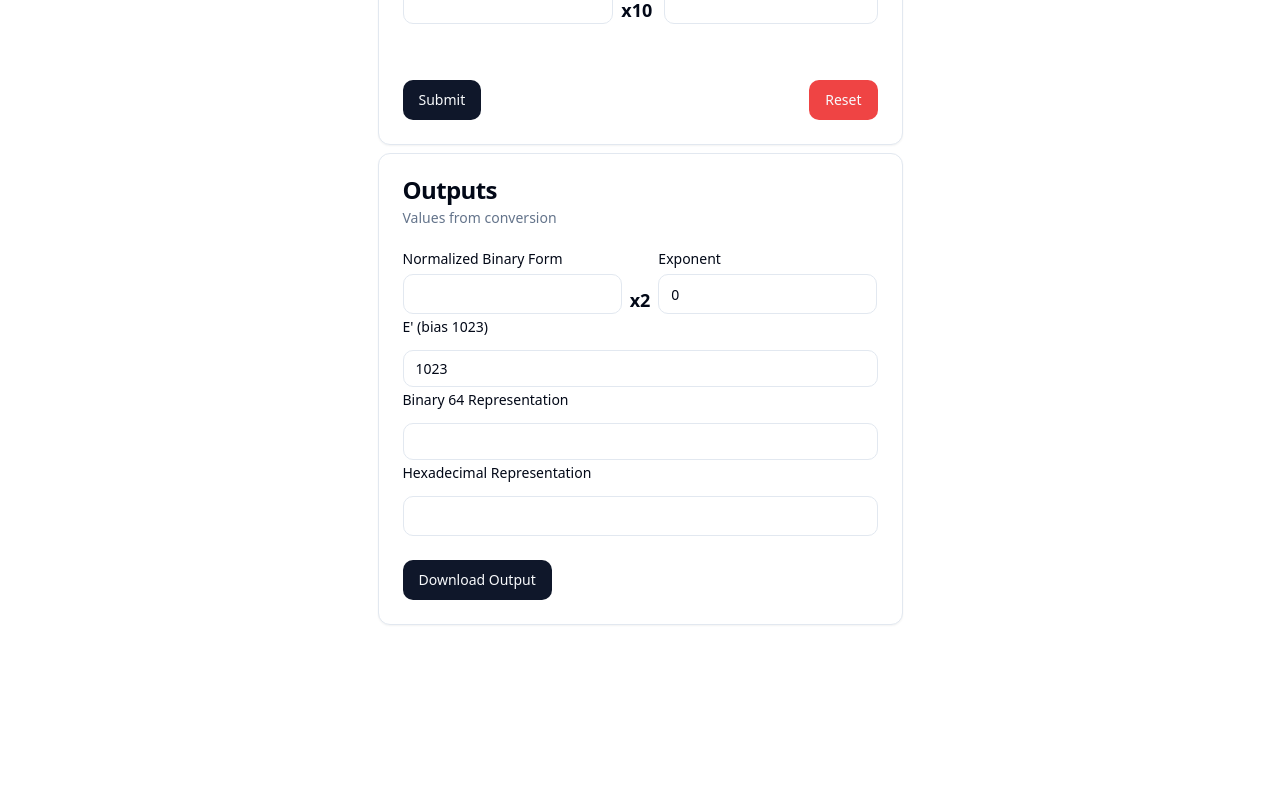
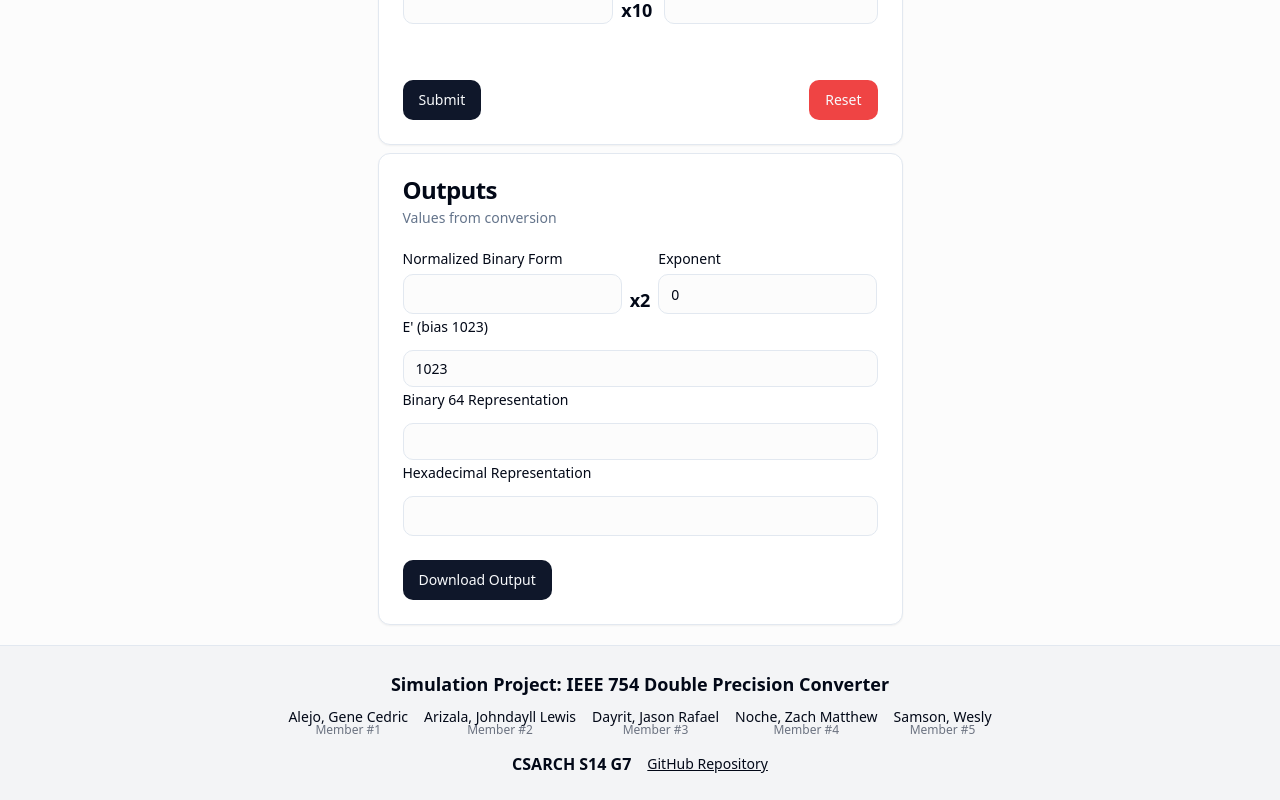
Before and after one commit to SakuZN/IEEE754-Binary64-Converter, a Next.js app: page / in a window 1280 px wide. Shown: the part 809-1609 px from the top of the page. Before the commit the page ends 1502 px from the top, so only its background shows below. Built offline with nearby package versions, Linux system fonts and the light colour scheme.

Commit message:
feat: add footer

```diff
--- a/src/app/components/BinaryGrid/Binary64Grid.tsx
+++ b/src/app/components/BinaryGrid/Binary64Grid.tsx
@@ -5,7 +5,6 @@ import { useOutputFormStore } from "@/app/components/store/conversion_output";
 const Binary64Grid = () => {
   const binary64Val = useOutputFormStore((state) => state.binary64);
 
-  console.log("binary64Val", binary64Val);
   const signBit = () => {
     let arr = [];
     for (let i = 0; i < 1; i++) {
@@ -45,7 +44,6 @@ const Binary64Grid = () => {
   const mantissaBits = () => {
     let arr = [];
     for (let i = 12; i < 64; i++) {
-      console.log(`binary64Val.charAt ${i}:`, binary64Val.charAt(i));
       arr.push(
         <BitBoxes
           bitPosition={i}
--- /dev/null
+++ b/src/app/components/Footer.tsx
@@ -0,0 +1,72 @@
+import React from "react";
+
+const Footer = () => {
+  return (
+    <>
+      <footer className="w-full py-3 md:py-6 border-t bg-gray-100 dark:bg-gray-950 mt-5">
+        <div className="flex flex-col items-center gap-4 px-4 md:px-6">
+          <div className="space-y-2 text-center">
+            <h3 className="text-lg font-bold">
+              Simulation Project: IEEE 754 Double Precision Converter
+            </h3>
+            <ul className="flex flex-col gap-2 items-center list-none p-0 md:flex-row md:gap-4">
+              <li className="text-center">
+                <span className="block mt-1 text-sm font-medium leading-none dark:text-gray-400">
+                  Alejo, Gene Cedric
+                </span>
+                <span className="block text-xs leading-none text-gray-500 dark:text-gray-500">
+                  Member #1
+                </span>
+              </li>
+              <li className="text-center">
+                <span className="block mt-1 text-sm font-medium leading-none dark:text-gray-400">
+                  Arizala, Johndayll Lewis
+                </span>
+                <span className="block text-xs leading-none text-gray-500 dark:text-gray-500">
+                  Member #2
+                </span>
+              </li>
+              <li className="text-center">
+                <span className="block mt-1 text-sm font-medium leading-none dark:text-gray-400">
+                  Dayrit, Jason Rafael
+                </span>
+                <span className="block text-xs leading-none text-gray-500 dark:text-gray-500">
+                  Member #3
+                </span>
+              </li>
+              <li className="text-center">
+                <span className="block mt-1 text-sm font-medium leading-none dark:text-gray-400">
+                  Noche, Zach Matthew
+                </span>
+                <span className="block text-xs leading-none text-gray-500 dark:text-gray-500">
+                  Member #4
+                </span>
+              </li>
+              <li className="text-center">
+                <span className="block mt-1 text-sm font-medium leading-none dark:text-gray-400">
+                  Samson, Wesly
+                </span>
+                <span className="block text-xs leading-none text-gray-500 dark:text-gray-500">
+                  Member #5
+                </span>
+              </li>
+            </ul>
+          </div>
+          <div className="flex gap-4 items-center">
+            <p className="text-sm text-center md:text-base dark:text-gray-400 font-semibold">
+              CSARCH S14 G7
+            </p>
+            <a
+              target="_blank"
+              className="text-sm underline"
+              href="https://github.com/SakuZN/IEEE754-Binary64-Converter"
+            >
+              GitHub Repository
+            </a>
+          </div>
+        </div>
+      </footer>
+    </>
+  );
+};
+export default Footer;
--- a/src/app/globals.css
+++ b/src/app/globals.css
@@ -4,7 +4,7 @@
 
 @layer base {
   :root {
-    --background: 0 0% 100%;
+    --background: 0 0% 99%;
     --foreground: 222.2 84% 4.9%;
 
     --card: 0 0% 100%;
--- a/src/app/layout.tsx
+++ b/src/app/layout.tsx
@@ -3,12 +3,13 @@ import { Inter } from "next/font/google";
 import "./globals.css";
 import { ThemeProvider } from "@/components/theme-provider";
 import { cn } from "@/lib/utils";
+import Footer from "@/app/components/Footer";
 
 const inter = Inter({ subsets: ["latin"], variable: "--font-sans" });
 
 export const metadata: Metadata = {
   title: "IEEE 754 Converter",
-  description: "Generated by create next app",
+  description: "CSARCH2 Project S14 G7",
 };
 
 export default function RootLayout({
@@ -30,19 +31,7 @@ export default function RootLayout({
           //disableTransitionOnChange
         >
           {children}
-          <div className="flex flex-col sm:flex-row justify-between bg-gray-black text-white p-2">
-            <div className="footer flex flex-col">
-              <p className="font-semibold">tEST</p>
-              <p className="text-sm mt-2">tEST</p>
-            </div>
-            <a
-              target="_blank"
-              className="text-sm mt-4 hover:underline items-end"
-              href="https://github.com/"
-            >
-              GitHub Repository
-            </a>
-          </div>
+          <Footer />
         </ThemeProvider>
       </body>
     </html>
```
